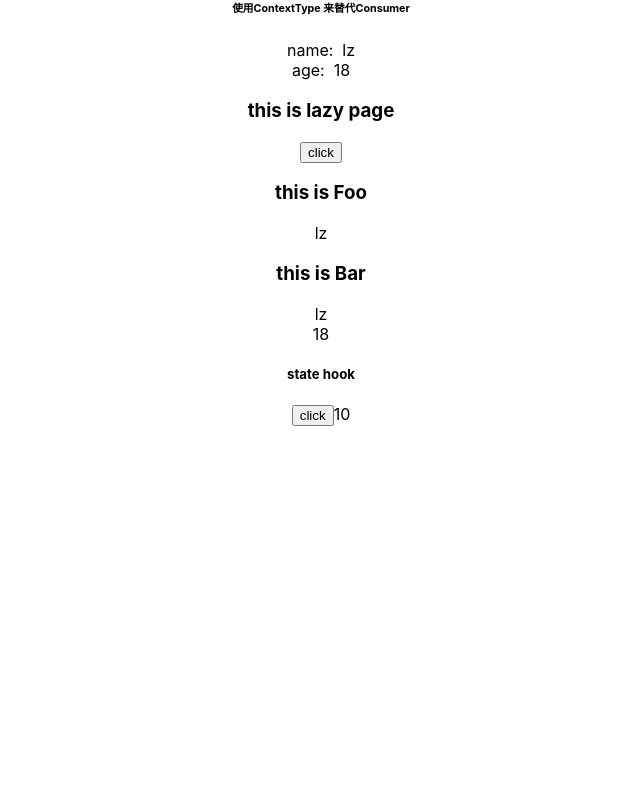
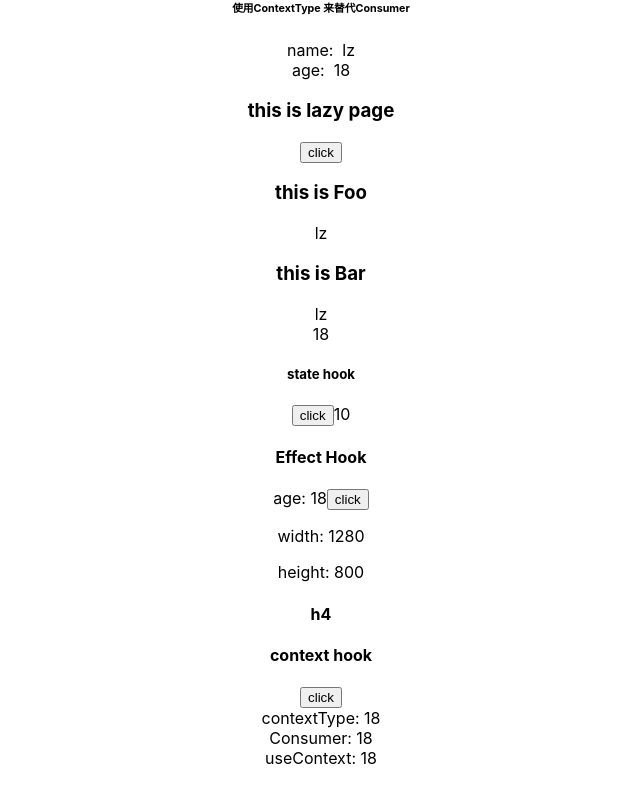
Before and after one commit to lz82/train-ticket, a React (Create React App) app: page / in a window 1280 px wide. Shown: the part 402-1204 px from the top of the page, without its empty margins (319-959 px from the left). Before the commit the page ends 878 px from the top, so only its background shows below. Built offline with nearby package versions, Linux system fonts and the light colour scheme.

Commit message:
:construction: add context hook

```diff
--- a/package.json
+++ b/package.json
@@ -3,6 +3,7 @@
   "version": "0.1.0",
   "private": true,
   "dependencies": {
+    "@babel/runtime": "^7.7.6",
     "react": "^16.12.0",
     "react-dom": "^16.12.0",
     "react-scripts": "3.2.0"
--- a/src/app.jsx
+++ b/src/app.jsx
@@ -7,6 +7,8 @@ import ContextType from './pages/context/context-type'
 import Lazy from './pages/lazy'
 import Memo from './pages/memo'
 import StateHook from './pages/state-hook'
+import EffectHook from './pages/effect-hook'
+import ContextHook from './pages/context-hook'
 
 import ErrorPage from './pages/error'
 
@@ -37,6 +39,10 @@ class App extends Component {
         <Memo />
 
         <StateHook defaultCount={10} />
+
+        <EffectHook />
+
+        <ContextHook />
       </div>
     )
   }
--- /dev/null
+++ b/src/pages/context-hook/index.jsx
@@ -0,0 +1,57 @@
+import React, { Component, createContext, useState, useContext } from "react";
+
+const ContextUserInfo = createContext();
+
+function ContextHook() {
+  const [userInfo, setUserInfo] = useState({
+    name: "lz",
+    age: 18
+  });
+  return (
+    <ContextUserInfo.Provider value={userInfo}>
+      <div>
+        <h4>context hook</h4>
+        <button
+          onClick={() =>
+            setUserInfo({
+              name: userInfo.name,
+              age: userInfo.age + 1
+            })
+          }
+        >
+          click
+        </button>
+        <Foo />
+        <Foo2 />
+        <Foo3 />
+      </div>
+    </ContextUserInfo.Provider>
+  );
+}
+
+class Foo extends Component {
+  // 这里的首字母是小写！！！！
+  static contextType = ContextUserInfo;
+
+  render() {
+    const userInfo = this.context;
+    return <div>contextType: {userInfo.age}</div>;
+  }
+}
+
+class Foo2 extends Component {
+  render() {
+    return (
+      <ContextUserInfo.Consumer>
+        {userInfo => <div>Consumer: {userInfo.age}</div>}
+      </ContextUserInfo.Consumer>
+    );
+  }
+}
+
+function Foo3() {
+  const userInfo = useContext(ContextUserInfo);
+  return <div>useContext: {userInfo.age}</div>;
+}
+
+export default ContextHook;
--- /dev/null
+++ b/src/pages/effect-hook/index.jsx
@@ -0,0 +1,66 @@
+import React, { useState, useEffect } from "react";
+
+function EffectHook(props) {
+  const [age, setAge] = useState(18);
+  const [size, setSize] = useState({
+    width: document.documentElement.clientWidth,
+    height: document.documentElement.clientHeight
+  });
+
+  const onResize = () => {
+    setSize({
+      width: document.documentElement.clientWidth,
+      height: document.documentElement.clientHeight
+    });
+  };
+
+
+  // 关注点分离
+  // 每个useEffect只写一个副作用
+
+  // 当age变化时
+  useEffect(() => {
+    console.log("useEffect: age");
+    document.title = `age: ${age}`;
+  }, [age]);
+
+
+  // 当size变化时，由于只需要运行一次，因此第二个参数传[]
+  useEffect(() => {
+    window.addEventListener("resize", onResize, false);
+
+    // 返回值是在销毁时调用
+    return () => {
+      window.removeEventListener("resize", onResize, false);
+    };
+  }, []);
+
+  const Click = () => {
+    console.log('clic')
+  }
+
+  // 动态添加事件
+  useEffect(() => {
+    document.querySelector('#switch').addEventListener('click', Click, false)
+
+    return () => {
+      console.log('click cb')
+      document.querySelector('#switch').removeEventListener('click', Click, false)
+    }
+  })
+
+  return (
+    <div>
+      <h4>Effect Hook</h4>
+      <span>age: {age}</span>
+      <button onClick={() => setAge(age + 1)}>click</button>
+
+      <p>width: {size.width}</p>
+      <p>height: {size.height}</p>
+
+      {age % 2 ? <p id="switch">p</p> : <h4 id="switch">h4</h4>}
+    </div>
+  );
+}
+
+export default EffectHook;
```
Also changed, not shown: .prettierrc.js (deleted), 2 other files (tests, documents, lock files or other folders).
